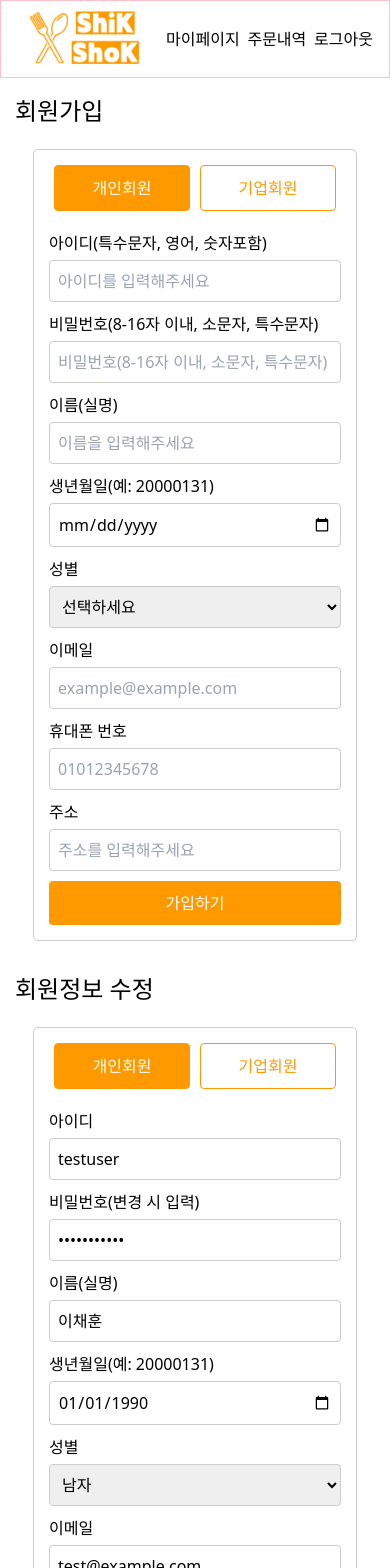
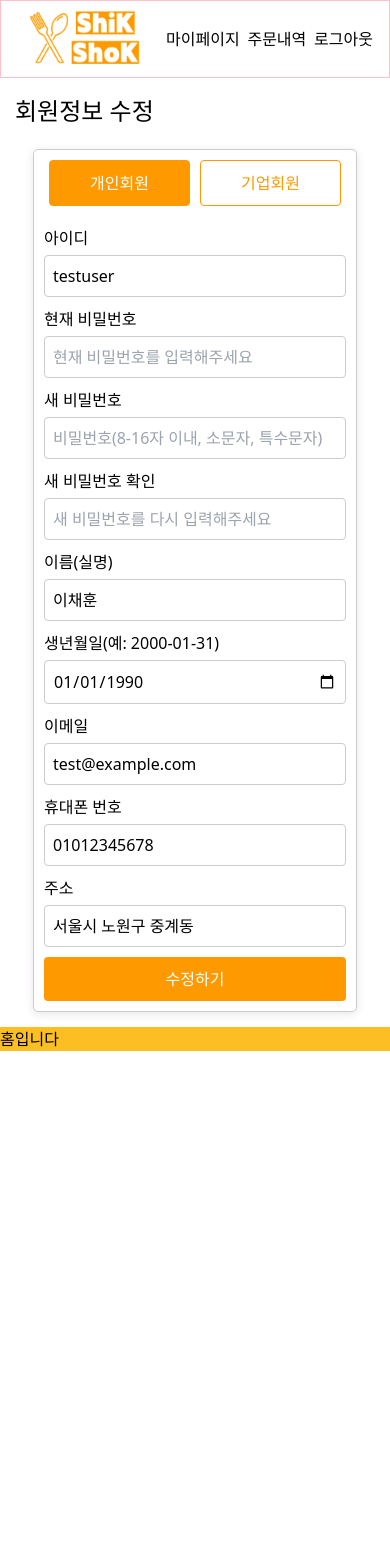
Before and after one commit to kopuragi/shikshyok-frontend, a React (Create React App) app: page / in a window 390 px wide. Shown: the top 1568 px of the page. After the commit the page ends 1051 px from the top, so only its background shows below. Built offline with nearby package versions, Linux system fonts and the light colour scheme.

Commit message:
2.17 update v1

```diff
--- a/src/App.jsx
+++ b/src/App.jsx
@@ -10,10 +10,10 @@ function App() {
   return (
     <div>
       <Header />
-      <SignUpPage />
+      {/* <SignUpPage /> */}
       <EditProfilePage />
-      <LoginPage />
-      <MyPage />
+      {/* <LoginPage /> */}
+      {/* <MyPage /> */}
       {/* <OwnerOrderHistory /> */}
       {/* <OwnerOrderAllHistory /> */}
       <h1 className="bg-amber-400">홈입니다</h1>
--- a/src/pages/SignUp/EditProfilePage.tsx
+++ b/src/pages/SignUp/EditProfilePage.tsx
@@ -4,7 +4,6 @@ import '../../styles/EditProfilePage.scss';
 const EditProfilePage: React.FC = () => {
   const [formData, setFormData] = useState({
     username: '',
-    password: '',
     name: '',
     birthdate: '',
     gender: '',
@@ -18,19 +17,19 @@ const EditProfilePage: React.FC = () => {
     businessAddress: '',
   });
 
+  const [currentPassword, setCurrentPassword] = useState('');
+  const [newPassword, setNewPassword] = useState('');
+  const [confirmPassword, setConfirmPassword] = useState('');
   const [passwordError, setPasswordError] = useState('');
   const [emailError, setEmailError] = useState('');
   const [membershipType, setMembershipType] = useState<
     'individual' | 'business'
   >('individual');
 
-  // 기존 회원 정보 불러오기 (가정: 사용자 정보는 API 호출로 가져옴)
   useEffect(() => {
     const fetchUserData = async () => {
-      // 여기서 API 호출을 통해 사용자 정보를 가져옵니다.
       const userData = {
         username: 'testuser',
-        password: 'password123',
         name: '이채훈',
         birthdate: '1990-01-01',
         gender: 'male',
@@ -38,7 +37,7 @@ const EditProfilePage: React.FC = () => {
         phoneNumber: '01012345678',
         address: '서울시 노원구 중계동',
         companyName: '버거킴',
-        businessType: '레스토랑랑',
+        businessType: '레스토랑',
         storeAddress: '서울시 서초구 신반포로',
         representativeName: '이채훈',
         businessAddress: '서울시 서초구 신반포로',
@@ -55,23 +54,6 @@ const EditProfilePage: React.FC = () => {
     const { name, value } = e.target;
     setFormData({ ...formData, [name]: value });
 
-    // 비밀번호 유효성 검사
-    if (name === 'password') {
-      if (value.length < 8 || value.length > 16) {
-        setPasswordError('비밀번호는 8-16자 이내여야 합니다.');
-      } else if (
-        !/[a-z]/.test(value) ||
-        !/[0-9]/.test(value) ||
-        !/[!@#$%^&*]/.test(value)
-      ) {
-        setPasswordError(
-          '비밀번호는 소문자, 숫자, 특수문자를 포함해야 합니다.',
-        );
-      } else {
-        setPasswordError('');
-      }
-    }
-
     // 이메일 유효성 검사
     if (name === 'email') {
       const emailPattern = /^[^\s@]+@[^\s@]+\.[^\s@]+$/;
@@ -87,14 +69,30 @@ const EditProfilePage: React.FC = () => {
     setMembershipType(type);
   };
 
-  const handleSubmit = (e: React.FormEvent) => {
+  const handleSubmit = async (e: React.FormEvent) => {
     e.preventDefault();
-    if (passwordError || emailError) {
-      alert('입력한 정보가 유효하지 않습니다.');
-      return;
+
+    // 비밀번호 유효성 검사
+    if (newPassword && confirmPassword) {
+      if (newPassword.length < 8 || newPassword.length > 16) {
+        setPasswordError('비밀번호는 8-16자 이내여야 합니다.');
+        return;
+      } else if (
+        !/[a-z]/.test(newPassword) ||
+        !/[0-9]/.test(newPassword) ||
+        !/[!@#$%^&*]/.test(newPassword)
+      ) {
+        setPasswordError(
+          '비밀번호는 소문자, 숫자, 특수문자를 포함해야 합니다.',
+        );
+        return;
+      } else if (newPassword !== confirmPassword) {
+        setPasswordError('새 비밀번호가 일치하지 않습니다.');
+        return;
+      } else {
+        setPasswordError('');
+      }
     }
-    console.log(formData);
-    // 여기서 수정된 정보로 API 요청을 보낼 수 있습니다.
   };
 
   return (
@@ -127,17 +125,40 @@ const EditProfilePage: React.FC = () => {
               required
             />
           </div>
+
+          {/* 비밀번호 수정 입력란 */}
           <div className="form-group">
-            <label>비밀번호(변경 시 입력)</label>
+            <label>현재 비밀번호</label>
             <input
               type="password"
-              name="password"
-              value={formData.password}
-              onChange={handleChange}
-              placeholder="비밀번호를 입력해주세요"
+              value={currentPassword}
+              onChange={e => setCurrentPassword(e.target.value)}
+              placeholder="현재 비밀번호를 입력해주세요"
+              required
+            />
+          </div>
+          <div className="form-group">
+            <label>새 비밀번호</label>
+            <input
+              type="password"
+              value={newPassword}
+              onChange={e => setNewPassword(e.target.value)}
+              placeholder="비밀번호(8-16자 이내, 소문자, 특수문자)"
+              required
+            />
+          </div>
+          <div className="form-group">
+            <label>새 비밀번호 확인</label>
+            <input
+              type="password"
+              value={confirmPassword}
+              onChange={e => setConfirmPassword(e.target.value)}
+              placeholder="새 비밀번호를 다시 입력해주세요"
+              required
             />
             {passwordError && <span className="error">{passwordError}</span>}
           </div>
+
           <div className="form-group">
             <label>이름(실명)</label>
             <input
@@ -150,7 +171,7 @@ const EditProfilePage: React.FC = () => {
             />
           </div>
           <div className="form-group">
-            <label>생년월일(예: 20000131)</label>
+            <label>생년월일(예: 2000-01-31)</label>
             <input
               type="date"
               name="birthdate"
@@ -158,20 +179,6 @@ const EditProfilePage: React.FC = () => {
               onChange={handleChange}
               required
             />
-          </div>
-          <div className="form-group">
-            <label>성별</label>
-            <select
-              name="gender"
-              value={formData.gender}
-              onChange={handleChange}
-              required
-            >
-              <option value="">선택하세요</option>
-              <option value="male">남자</option>
-              <option value="female">여자</option>
-              <option value="none">밝히고 싶지 않음</option>
-            </select>
           </div>
           <div className="form-group">
             <label>이메일</label>
--- a/src/pages/SignUp/LoginPage.tsx
+++ b/src/pages/SignUp/LoginPage.tsx
@@ -5,7 +5,7 @@ const LoginPage: React.FC = () => {
   const [formData, setFormData] = useState({
     username: '',
     password: '',
-    membershipType: 'individual', // 기본값으로 개인회원 선택
+    membershipType: 'individual', // 기본값 개인회원
   });
 
   const [error, setError] = useState('');
@@ -15,7 +15,7 @@ const LoginPage: React.FC = () => {
   ) => {
     const { name, value } = e.target;
     setFormData({ ...formData, [name]: value });
-    setError(''); // 입력할 때 에러 메시지 초기화
+    setError('');
   };
 
   const handleSubmit = async (e: React.FormEvent) => {
@@ -41,8 +41,6 @@ const LoginPage: React.FC = () => {
 
       const data = await response.json();
       console.log('로그인 성공:', data);
-
-      // 로그인 성공 후 추가적인 처리를 여기서 수행할 수 있습니다.
     } catch (error) {
       setError('로그인에 실패했습니다. 다시 시도해주세요.');
     }
--- a/src/pages/SignUp/MyPage.tsx
+++ b/src/pages/SignUp/MyPage.tsx
@@ -2,10 +2,10 @@ import React, { useState } from 'react';
 import '../../styles/MyPage.scss';
 
 const MyPage: React.FC = () => {
-  const [username, setUsername] = useState('admin1234'); // 사용자 이름
+  const [username, setUsername] = useState('admin1234');
   const [userProfileImage, setUserProfileImage] = useState(
     'path/to/profile/image.jpg',
-  ); // 프로필 이미지 경로 (예시)
+  ); // 프로필 이미지 경로 ex
   const [showEditInfo, setShowEditInfo] = useState(false);
   const [showRegisterStore, setShowRegisterStore] = useState(false);
   const [showWithdraw, setShowWithdraw] = useState(false);
@@ -53,7 +53,7 @@ const MyPage: React.FC = () => {
                 id="file-input"
                 onChange={handleImageUpload}
                 accept="image/*"
-                style={{ display: 'none' }} // 파일 입력 숨김
+                style={{ display: 'none' }}
               />
               <div className="username-edit">
                 <label>
--- a/src/pages/SignUp/SignUpPage.tsx
+++ b/src/pages/SignUp/SignUpPage.tsx
@@ -9,20 +9,20 @@ const SignUpPage: React.FC = () => {
     birthdate: '',
     gender: '',
     email: '',
-    phoneNumber: '', // 휴대폰 번호
-    address: '', // 주소
-    companyName: '', // 기업회원 가게명
-    businessType: '', // 업종
-    storeAddress: '', // 가게 주소
-    representativeName: '', // 대표자명
-    businessAddress: '', // 사업자 주소
+    phoneNumber: '',
+    address: '',
+    companyName: '',
+    businessType: '',
+    storeAddress: '',
+    representativeName: '',
+    businessAddress: '',
   });
 
   const [passwordError, setPasswordError] = useState('');
   const [emailError, setEmailError] = useState('');
   const [membershipType, setMembershipType] = useState<
     'individual' | 'business'
-  >('individual'); // 기본값은 개인회원
+  >('individual');
 
   const handleChange = (
     e: React.ChangeEvent<HTMLInputElement | HTMLSelectElement>,
@@ -60,7 +60,6 @@ const SignUpPage: React.FC = () => {
 
   const handleMembershipChange = (type: 'individual' | 'business') => {
     setMembershipType(type);
-    // 폼 초기화
     setFormData({
       username: '',
       password: '',
@@ -68,8 +67,8 @@ const SignUpPage: React.FC = () => {
       birthdate: '',
       gender: '',
       email: '',
-      phoneNumber: '', // 휴대폰 번호 초기화
-      address: '', // 주소 초기화
+      phoneNumber: '',
+      address: '',
       companyName: '',
       businessType: '',
       storeAddress: '',
@@ -85,7 +84,6 @@ const SignUpPage: React.FC = () => {
       return;
     }
     console.log(formData);
-    // 여기에서 회원가입 요청을 보낼 수 있습니다.
   };
 
   return (
@@ -108,7 +106,7 @@ const SignUpPage: React.FC = () => {
         </div>
         <form onSubmit={handleSubmit}>
           <div className="form-group">
-            <label>아이디(특수문자, 영어, 숫자포함)</label>
+            <label>아이디</label>
             <input
               type="text"
               name="username"
@@ -119,7 +117,7 @@ const SignUpPage: React.FC = () => {
             />
           </div>
           <div className="form-group">
-            <label>비밀번호(8-16자 이내, 소문자, 특수문자)</label>
+            <label>비밀번호</label>
             <input
               type="password"
               name="password"
@@ -131,7 +129,7 @@ const SignUpPage: React.FC = () => {
             {passwordError && <span className="error">{passwordError}</span>}
           </div>
           <div className="form-group">
-            <label>이름(실명)</label>
+            <label>이름</label>
             <input
               type="text"
               name="name"
--- a/src/styles/EditProfilePage.scss
+++ b/src/styles/EditProfilePage.scss
@@ -1,25 +1,26 @@
 .edit-profile-page {
-  padding: 20px; /* 페이지 여백 추가 */
+  padding: 20px;
   display: flex;
-  flex-direction: column; /* 세로 방향으로 정렬 */
-  align-items: center; /* 중앙 정렬 */
+  flex-direction: column;
+  align-items: center;
 
   h1 {
-    font-size: 2em; /* 제목 크기 설정 */
-    margin-bottom: 20px; /* 제목 아래 여백 추가 */
-    text-align: left; /* 제목을 왼쪽 정렬 */
-    width: 100%; /* 제목이 100% 너비를 차지하도록 설정 */
-    max-width: 800px; /* 최대 너비 설정 */
+    font-size: 2em;
+    margin-bottom: 20px;
+    text-align: left;
+    width: 100%;
+    max-width: 800px;
   }
 
   .edit-profile-container {
     width: 100%;
-    max-width: 500px; /* 최대 너비 조정 */
-    margin: 0 auto; /* 중앙 정렬 */
+    max-width: 500px;
+    margin: 0 auto;
     padding: 20px;
     border: 1px solid #ccc;
     border-radius: 5px;
     background-color: #fff;
+    box-shadow: 0 2px 10px rgba(0, 0, 0, 0.1);
 
     .membership-type {
       display: flex;
@@ -27,30 +28,30 @@
       margin-bottom: 20px;
 
       button {
-        flex: 1; /* 버튼이 동일한 비율로 공간 차지 */
-        padding: 10px; /* 버튼 패딩 */
-        margin: 0 5px; /* 버튼 간격 */
-        background-color: white; /* 기본 배경색은 흰색 */
-        color: #fe9a00; /* 기본 글자색은 버튼 색상 */
-        border: 1px solid #fe9a00; /* 버튼 테두리 색상 */
+        flex: 1;
+        padding: 10px;
+        margin: 0 5px;
+        background-color: white;
+        color: #fe9a00;
+        border: 1px solid #fe9a00;
         border-radius: 4px;
         cursor: pointer;
         transition: background-color 0.3s, color 0.3s;
 
         &:hover {
-          background-color: #fe9a00; /* 버튼 호버 색상 */
-          color: white; /* 호버 시 글자색 흰색 */
+          background-color: #e68a00;
+          color: white;
         }
 
         &.active {
-          background-color: #fe9a00; /* 선택된 버튼 색상 */
-          color: white; /* 선택된 버튼 글자색 흰색 */
+          background-color: #fe9a00;
+          color: white;
         }
       }
     }
 
     .form-group {
-      margin-bottom: 10px; /* 입력란 간격 조정 */
+      margin-bottom: 10px;
 
       label {
         display: block;
@@ -60,24 +61,24 @@
       input,
       select {
         width: 100%;
-        padding: 8px; /* 패딩 조정 */
-        border: 1px solid #ccc; /* 기본 테두리 */
-        border-radius: 4px; /* 테두리 둥글게 */
-        box-sizing: border-box; /* 패딩과 테두리를 포함하도록 설정 */
+        padding: 8px;
+        border: 1px solid #ccc;
+        border-radius: 4px;
+        box-sizing: border-box;
       }
     }
 
     .form-group-inline {
-      display: flex; /* 수평 정렬을 위한 flexbox */
-      justify-content: space-between; /* 공간을 고르게 배치 */
-      margin-bottom: 10px; /* 간격 조정 */
+      display: flex;
+      justify-content: space-between;
+      margin-bottom: 10px;
 
       .inline-input {
-        flex: 1; /* 각 입력란이 동일한 비율로 공간 차지 */
-        margin-right: 10px; /* 오른쪽 여백 */
+        flex: 1;
+        margin-right: 10px;
 
         &:last-child {
-          margin-right: 0; /* 마지막 요소는 오른쪽 여백 제거 */
+          margin-right: 0;
         }
 
         label {
@@ -86,19 +87,19 @@
         }
 
         input {
-          width: 100%; /* 전체 너비 사용 */
-          padding: 8px; /* 패딩 조정 */
-          border: 1px solid #ccc; /* 테두리 추가 */
-          border-radius: 4px; /* 테두리 둥글게 */
-          box-sizing: border-box; /* 패딩과 테두리를 포함하도록 설정 */
+          width: 100%;
+          padding: 8px;
+          border: 1px solid #ccc;
+          border-radius: 4px;
+          box-sizing: border-box;
         }
       }
     }
 
     .error {
-      color: red; /* 에러 메시지를 붉은색으로 설정 */
-      font-size: 0.9em; /* 글씨 크기 조정 */
-      margin-top: 5px; /* 에러 메시지와 입력 필드 간의 간격 추가 */
+      color: red;
+      font-size: 0.9em;
+      margin-top: 5px;
     }
 
     button[type='submit'] {
@@ -111,24 +112,35 @@
       cursor: pointer;
 
       &:hover {
-        background-color: #fe7a00; /* 버튼 호버 색상 변경 */
+        background-color: #fe7a00;
       }
     }
   }
 }
 
-/* 미디어 쿼리로 반응형 조정 */
-@media (max-width: 768px) {
+@media (max-width: 1200px) {
   .edit-profile-page {
-    padding: 15px; /* 패딩 줄이기 */
+    padding: 15px;
 
     h1 {
-      font-size: 1.8em; /* 작은 화면에서 글자 크기 줄이기 */
+      font-size: 1.8em;
     }
 
     .edit-profile-container {
-      width: 90%; /* 작은 화면에서 너비를 더 넓게 */
-      max-width: 400px; /* 최대 너비 줄이기 */
+      width: 90%;
+      max-width: 400px;
+    }
+  }
+}
+
+@media (max-width: 768px) {
+  .edit-profile-page {
+    h1 {
+      font-size: 1.6em;
+    }
+
+    .edit-profile-container {
+      padding: 15px;
     }
   }
 }
@@ -136,11 +148,11 @@
 @media (max-width: 480px) {
   .edit-profile-page {
     h1 {
-      font-size: 1.5em; /* 더 작은 화면에서 글자 크기 줄이기 */
+      font-size: 1.5em;
     }
 
     .edit-profile-container {
-      padding: 15px; /* 패딩 조정 */
+      padding: 10px;
     }
   }
 }
--- a/src/styles/SignUpPage.scss
+++ b/src/styles/SignUpPage.scss
@@ -1,23 +1,23 @@
 .signup-page {
-  padding: 20px; /* 페이지 여백 추가 */
+  padding: 20px;
   display: flex;
-  flex-direction: column; /* 세로 방향으로 정렬 */
-  align-items: center; /* 중앙 정렬 */
+  flex-direction: column;
+  align-items: center;
 
   h1 {
     display: flex;
-    font-size: 2em; /* 글자 크기 증가 */
-    margin-bottom: 20px; /* 제목 아래 여백 추가 */
-    text-align: left; /* 제목을 왼쪽 정렬 */
-    width: 100%; /* 제목이 100% 너비를 차지하도록 설정 */
-    max-width: 800px; /* 최대 너비 설정 */
-    padding-right: 20px; /* 오른쪽 여백 추가 */
+    font-size: 2em;
+    margin-bottom: 20px;
+    text-align: left;
+    width: 100%;
+    max-width: 800px;
+    padding-right: 20px;
   }
 
   .signup-container {
     width: 100%;
-    max-width: 500px; /* 최대 너비 조정 */
-    margin: 0 auto; /* 중앙 정렬 */
+    max-width: 500px;
+    margin: 0 auto;
     padding: 20px;
     border: 1px solid #ccc;
     border-radius: 5px;
@@ -29,30 +29,30 @@
       margin-bottom: 20px;
 
       button {
-        flex: 1; /* 버튼이 동일한 비율로 공간 차지 */
-        padding: 10px; /* 버튼 패딩 */
-        margin: 0 5px; /* 버튼 간격 */
-        background-color: white; /* 기본 배경색은 흰색 */
-        color: #fe9a00; /* 기본 글자색은 버튼 색상 */
-        border: 1px solid #fe9a00; /* 버튼 테두리 색상 */
+        flex: 1;
+        padding: 10px;
+        margin: 0 5px;
+        background-color: white;
+        color: #fe9a00;
+        border: 1px solid #fe9a00;
         border-radius: 4px;
         cursor: pointer;
         transition: background-color 0.3s, color 0.3s;
 
         &:hover {
-          background-color: #fe9a00; /* 버튼 호버 색상 */
-          color: white; /* 호버 시 글자색 흰색 */
+          background-color: #fe9a00;
+          color: white;
         }
 
         &.active {
-          background-color: #fe9a00; /* 선택된 버튼 색상 */
-          color: white; /* 선택된 버튼 글자색 흰색 */
+          background-color: #fe9a00;
+          color: white;
         }
       }
     }
 
     .form-group {
-      margin-bottom: 10px; /* 입력란 간격 조정 */
+      margin-bottom: 10px;
 
       label {
         display: block;
@@ -62,24 +62,24 @@
       input,
       select {
         width: 100%;
-        padding: 8px; /* 패딩 조정 */
-        border: 1px solid #ccc; /* 기본 테두리 */
-        border-radius: 4px; /* 테두리 둥글게 */
-        box-sizing: border-box; /* 패딩과 테두리를 포함하도록 설정 */
+        padding: 8px;
+        border: 1px solid #ccc;
+        border-radius: 4px;
+        box-sizing: border-box;
       }
     }
 
     .form-group-inline {
-      display: flex; /* 수평 정렬을 위한 flexbox */
-      justify-content: space-between; /* 공간을 고르게 배치 */
-      margin-bottom: 10px; /* 간격 조정 */
+      display: flex;
+      justify-content: space-between;
+      margin-bottom: 10px;
 
       .inline-input {
-        flex: 1; /* 각 입력란이 동일한 비율로 공간 차지 */
-        margin-right: 10px; /* 오른쪽 여백 */
+        flex: 1;
+        margin-right: 10px;
 
         &:last-child {
-          margin-right: 0; /* 마지막 요소는 오른쪽 여백 제거 */
+          margin-right: 0;
         }
 
         label {
@@ -88,19 +88,19 @@
         }
 
         input {
-          width: 100%; /* 전체 너비 사용 */
-          padding: 8px; /* 패딩 조정 */
-          border: 1px solid #ccc; /* 테두리 추가 */
-          border-radius: 4px; /* 테두리 둥글게 */
-          box-sizing: border-box; /* 패딩과 테두리를 포함하도록 설정 */
+          width: 100%;
+          padding: 8px;
+          border: 1px solid #ccc;
+          border-radius: 4px;
+          box-sizing: border-box;
         }
       }
     }
 
     .error {
-      color: red; /* 에러 메시지를 붉은색으로 설정 */
-      font-size: 0.9em; /* 글씨 크기 조정 */
-      margin-top: 5px; /* 에러 메시지와 입력 필드 간의 간격 추가 */
+      color: red;
+      font-size: 0.9em;
+      margin-top: 5px;
     }
 
     button[type='submit'] {
@@ -113,24 +113,38 @@
       cursor: pointer;
 
       &:hover {
-        background-color: #fe7a00; /* 버튼 호버 색상 변경 */
+        background-color: #fe7a00;
       }
     }
   }
 }
 
-/* 미디어 쿼리로 반응형 조정 */
-@media (max-width: 768px) {
+@media (max-width: 1200px) {
   .signup-page {
-    padding: 15px; /* 패딩 줄이기 */
+    padding: 15px;
 
     h1 {
-      font-size: 1.8em; /* 작은 화면에서 글자 크기 줄이기 */
+      font-size: 1.8em;
     }
 
     .signup-container {
-      width: 90%; /* 작은 화면에서 너비를 더 넓게 */
-      max-width: 400px; /* 최대 너비 줄이기 */
+      width: 90%;
+      max-width: 600px;
+    }
+  }
+}
+
+@media (max-width: 768px) {
+  .signup-page {
+    padding: 15px;
+
+    h1 {
+      font-size: 1.6em;
+    }
+
+    .signup-container {
+      width: 90%;
+      max-width: 400px;
     }
   }
 }
@@ -138,11 +152,11 @@
 @media (max-width: 480px) {
   .signup-page {
     h1 {
-      font-size: 1.5em; /* 더 작은 화면에서 글자 크기 줄이기 */
+      font-size: 1.5em;
     }
 
     .signup-container {
-      padding: 15px; /* 패딩 조정 */
+      padding: 15px;
     }
   }
 }
```
Also changed, not shown: src/styles/LoginPage.scss (+65 -18 lines), src/styles/MyPage.scss (+82 -32 lines).
